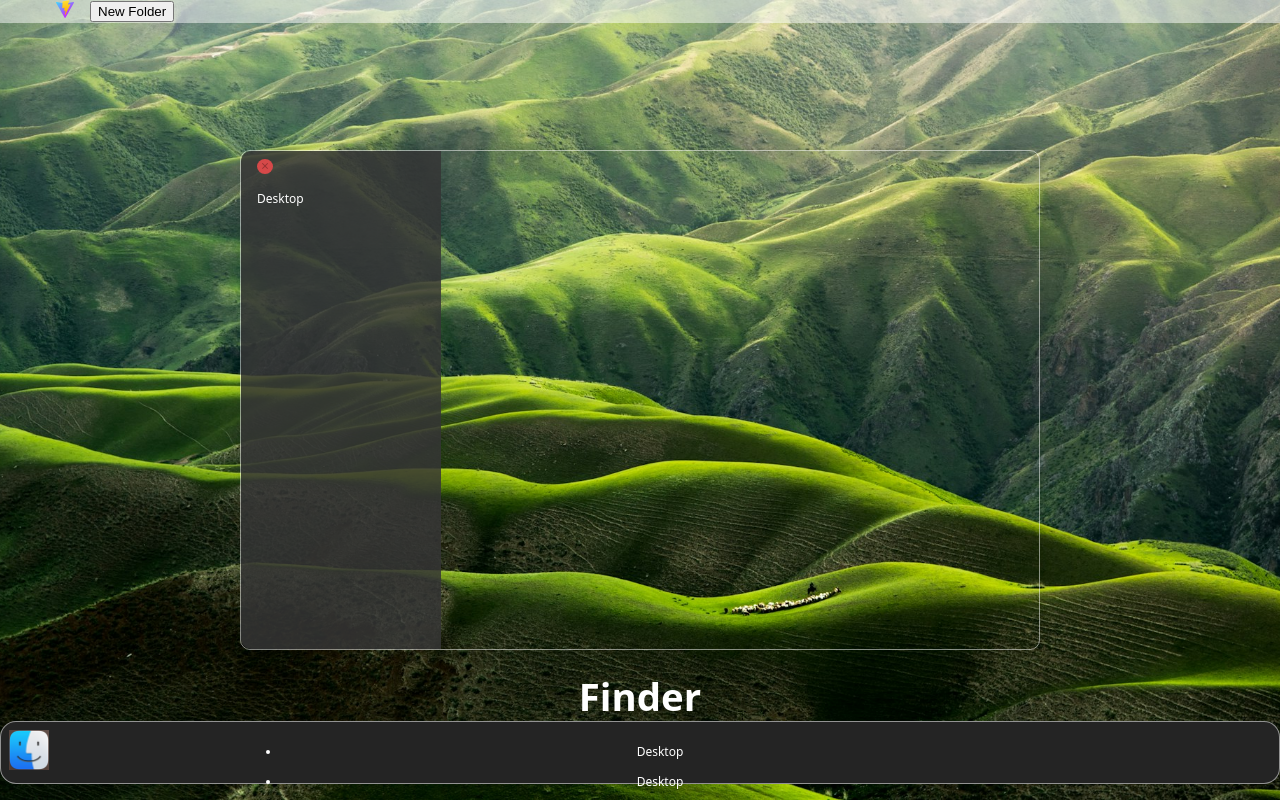
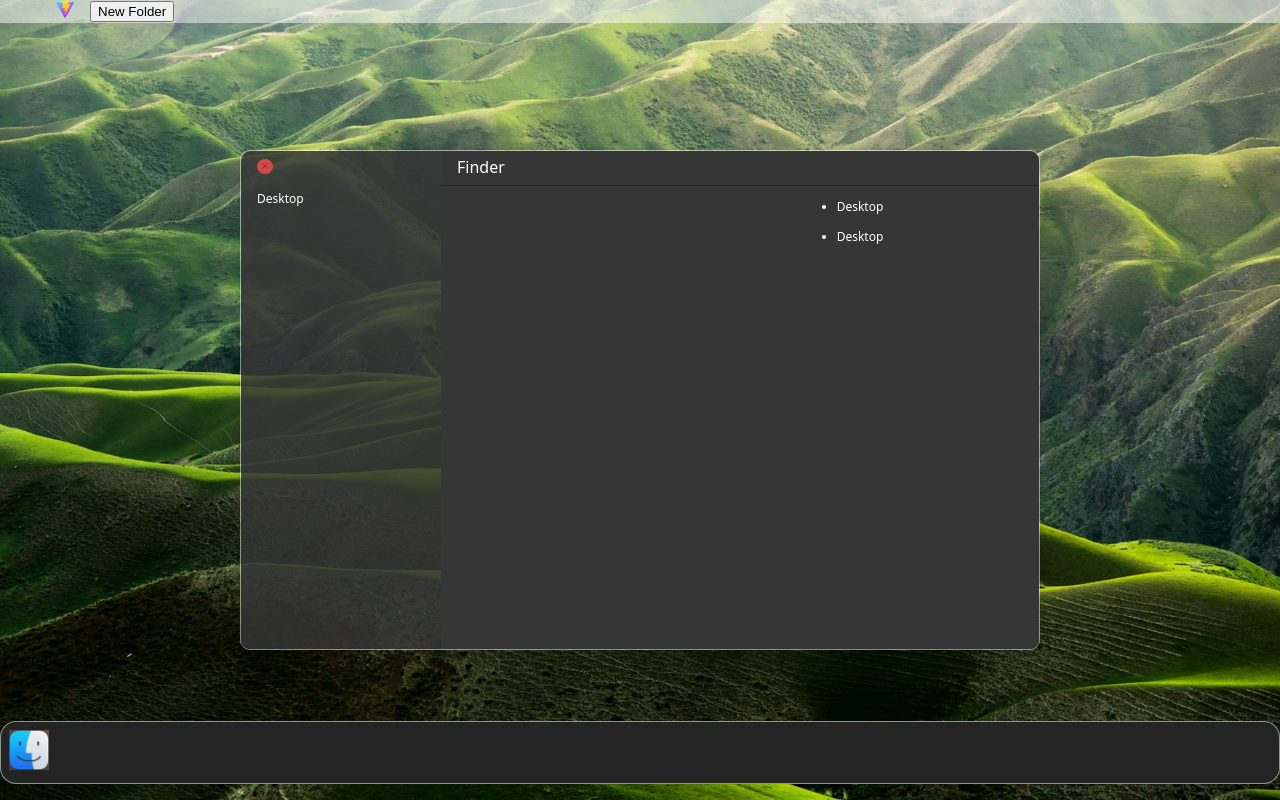
Before and after one commit to sara-p-/my-desktop-project-test, a React (Vite) app: page / in a window 1280 px wide. Both pictures are taken after a click on the button "finder". Built offline with nearby package versions, Linux system fonts and the light colour scheme.

Commit message:
Style - Finder

```diff
--- a/src/components/features/Finder/Finder.module.css
+++ b/src/components/features/Finder/Finder.module.css
@@ -12,6 +12,7 @@
   transform: translate(-50%, -50%);
   z-index: 1000;
   border: 0.5px solid var(--transparent-white);
+  overflow-x: hidden;
 }
 
 .finderContainer {
@@ -33,6 +34,9 @@
   gap: 8px;
   border-top-left-radius: 10px;
   border-bottom-left-radius: 10px;
+  position: fixed;
+  top: 0;
+  left: 0;
 }
 
 .sidebarHeader {
@@ -70,3 +74,38 @@
   margin: 0;
   padding: 0;
 }
+
+.contentContainer {
+  width: 100%;
+  height: 100%;
+  display: flex;
+  justify-content: flex-start;
+  flex-direction: column;
+  align-items: center;
+  gap: 0;
+  /* position: fixed;
+  top: 0;
+  left: 200px; */
+  margin-left: 200px;
+  background: var(--dark-grey);
+  border-top-right-radius: 10px;
+  border-bottom-right-radius: 10px;
+  overflow-x: scroll;
+}
+
+.contentHeader {
+  width: 100%;
+  display: flex;
+  justify-content: flex-start;
+  align-items: center;
+  padding: 8px 16px;
+  border-bottom: 1px solid var(--primary);
+}
+
+.contentHeaderTitle {
+  margin: 0;
+  padding: 0;
+  font-size: 16px;
+  font-weight: 500;
+  color: var(--secondary);
+}
--- a/src/components/features/Finder/Finder.tsx
+++ b/src/components/features/Finder/Finder.tsx
@@ -7,7 +7,7 @@ export default function Finder() {
       <div className={styles.finderContainer}>
         <div className={styles.sidebar}>
           <div className={styles.sidebarHeader}>
-            <CloseButton />
+            <CloseButton name='finder' />
           </div>
           <div className={styles.sidebarContent}>
             <ul className={styles.sidebarList}>
@@ -18,8 +18,8 @@ export default function Finder() {
           </div>
         </div>
         <div className={styles.contentContainer}>
-          <div className={styles.header}>
-            <h1>Finder</h1>
+          <div className={styles.contentHeader}>
+            <h1 className={styles.contentHeaderTitle}>Finder</h1>
           </div>
           <div className={styles.content}>
             <div className={styles.column}>
--- a/src/components/ui/CloseButton/CloseButton.tsx
+++ b/src/components/ui/CloseButton/CloseButton.tsx
@@ -1,10 +1,19 @@
 import { FontAwesomeIcon } from '@fortawesome/react-fontawesome'
 import { faXmark } from '@fortawesome/free-solid-svg-icons'
 import styles from './CloseButton.module.css'
+import type { AppStateType } from '../../../types/appType'
+import { useAtom } from 'jotai'
+import { appStateAtom } from '../../../atoms/atoms'
 
-export default function CloseButton() {
+export default function CloseButton({ name }: { name: keyof AppStateType }) {
+  const [appState, setAppState] = useAtom(appStateAtom)
+
+  function handleClick() {
+    setAppState({ ...appState, [name]: false })
+  }
+
   return (
-    <button className={styles.closeButton}>
+    <button className={styles.closeButton} onClick={handleClick}>
       <FontAwesomeIcon icon={faXmark} />
       <span className='visually-hidden'>Close</span>
     </button>
```
